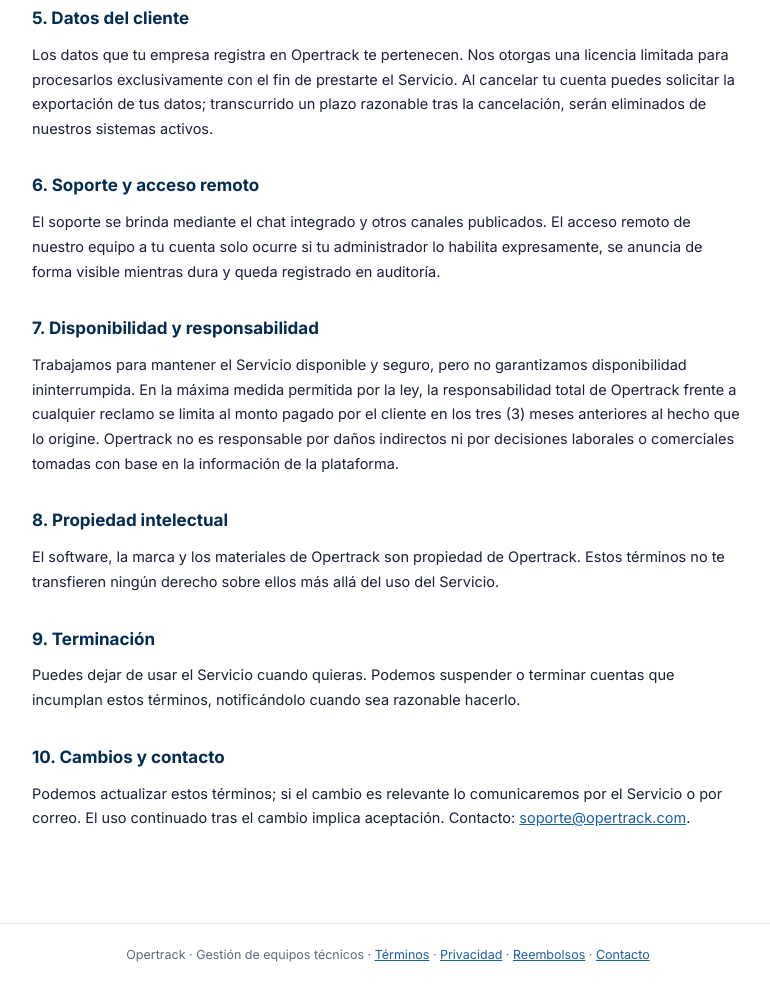
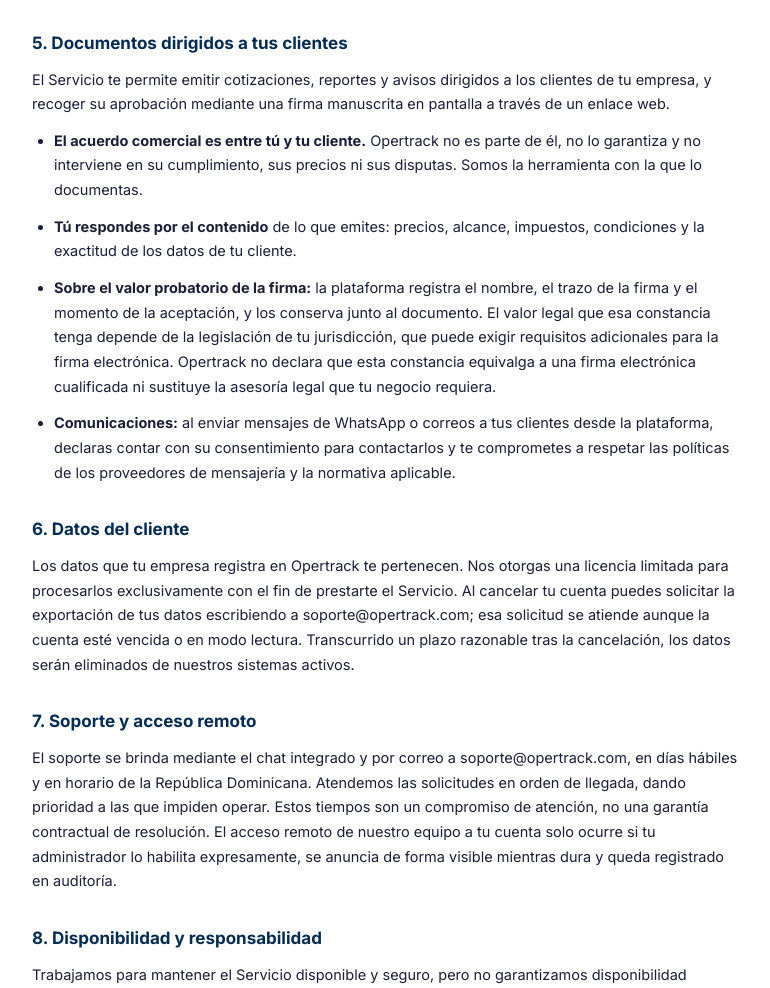
Before and after one commit to OperTrack/opertrack-landing, a website: page terminos.html in a window 1280 px wide. Shown: the part 936-1924 px from the top of the page, without its empty margins (252-1022 px from the left). Drawn offline with Linux system fonts and the light colour scheme.

Commit message:
Revise terms of service and customer data policies
Updated service terms and conditions, including changes to customer data handling, support information, and service descriptions.

```diff
--- a/terminos.html
+++ b/terminos.html
@@ -26,13 +26,13 @@
 <header><a href="/">Opertrack</a></header>
 <main>
 <h1>Términos de Servicio</h1>
-<p class="fecha">Última actualización: julio de 2026</p>
+<p class="fecha">Última actualización: septiembre de 2026</p>
 
 <h2>1. Aceptación</h2>
 <p>Al crear una cuenta o utilizar Opertrack (el "Servicio"), aceptas estos Términos de Servicio. Si actúas en nombre de una empresa, declaras tener autoridad para obligarla.</p>
 
 <h2>2. Descripción del servicio</h2>
-<p>Opertrack es una plataforma de gestión de equipos técnicos en campo: órdenes de servicio, asignaciones, registro de jornadas, notificaciones por WhatsApp, reportes y funciones relacionadas. El Servicio se ofrece "tal cual" y evoluciona continuamente; podemos agregar, modificar o retirar funciones notificándolo cuando el cambio sea sustancial.</p>
+<p>Opertrack es una plataforma de gestión de servicios técnicos en campo: cotizaciones, contratos de mantenimiento recurrente, órdenes de servicio, asignaciones, calendario de despacho, registro de jornadas, notificaciones por WhatsApp y correo, reportes y funciones relacionadas. El Servicio se ofrece "tal cual" y evoluciona continuamente; podemos agregar, modificar o retirar funciones notificándolo cuando el cambio sea sustancial.</p>
 
 <h2>3. Cuentas y responsabilidad</h2>
 <ul>
@@ -44,26 +44,37 @@
 <h2>4. Planes, prueba y pagos</h2>
 <p>El Servicio ofrece un período de prueba gratuito de 14 días y planes de suscripción de pago procesados a través de Stripe. Los precios vigentes se muestran antes de contratar. Las suscripciones se renuevan automáticamente y puedes cancelarlas en cualquier momento; la cancelación aplica al final del período ya pagado, conforme a nuestra <a href="/reembolsos">Política de Reembolso y Cancelación</a>. Los impuestos aplicables corren por cuenta del cliente según su jurisdicción.</p>
 
-<h2>5. Datos del cliente</h2>
-<p>Los datos que tu empresa registra en Opertrack te pertenecen. Nos otorgas una licencia limitada para procesarlos exclusivamente con el fin de prestarte el Servicio. Al cancelar tu cuenta puedes solicitar la exportación de tus datos; transcurrido un plazo razonable tras la cancelación, serán eliminados de nuestros sistemas activos.</p>
+<h2>5. Documentos dirigidos a tus clientes</h2>
+<p>El Servicio te permite emitir cotizaciones, reportes y avisos dirigidos a los clientes de tu empresa, y recoger su aprobación mediante una firma manuscrita en pantalla a través de un enlace web.</p>
+<ul>
+<li><strong>El acuerdo comercial es entre tú y tu cliente.</strong> Opertrack no es parte de él, no lo garantiza y no interviene en su cumplimiento, sus precios ni sus disputas. Somos la herramienta con la que lo documentas.</li>
+<li><strong>Tú respondes por el contenido</strong> de lo que emites: precios, alcance, impuestos, condiciones y la exactitud de los datos de tu cliente.</li>
+<li><strong>Sobre el valor probatorio de la firma:</strong> la plataforma registra el nombre, el trazo de la firma y el momento de la aceptación, y los conserva junto al documento. El valor legal que esa constancia tenga depende de la legislación de tu jurisdicción, que puede exigir requisitos adicionales para la firma electrónica. Opertrack no declara que esta constancia equivalga a una firma electrónica cualificada ni sustituye la asesoría legal que tu negocio requiera.</li>
+<li><strong>Comunicaciones:</strong> al enviar mensajes de WhatsApp o correos a tus clientes desde la plataforma, declaras contar con su consentimiento para contactarlos y te comprometes a respetar las políticas de los proveedores de mensajería y la normativa aplicable.</li>
+</ul>
 
-<h2>6. Soporte y acceso remoto</h2>
-<p>El soporte se brinda mediante el chat integrado y otros canales publicados. El acceso remoto de nuestro equipo a tu cuenta solo ocurre si tu administrador lo habilita expresamente, se anuncia de forma visible mientras dura y queda registrado en auditoría.</p>
+<h2>6. Datos del cliente</h2>
+<p>Los datos que tu empresa registra en Opertrack te pertenecen. Nos otorgas una licencia limitada para procesarlos exclusivamente con el fin de prestarte el Servicio. Al cancelar tu cuenta puedes solicitar la exportación de tus datos escribiendo a soporte@opertrack.com; esa solicitud se atiende aunque la cuenta esté vencida o en modo lectura. Transcurrido un plazo razonable tras la cancelación, los datos serán eliminados de nuestros sistemas activos.</p>
 
-<h2>7. Disponibilidad y responsabilidad</h2>
+<h2>7. Soporte y acceso remoto</h2>
+<p>El soporte se brinda mediante el chat integrado y por correo a soporte@opertrack.com, en días hábiles y en horario de la República Dominicana. Atendemos las solicitudes en orden de llegada, dando prioridad a las que impiden operar. Estos tiempos son un compromiso de atención, no una garantía contractual de resolución. El acceso remoto de nuestro equipo a tu cuenta solo ocurre si tu administrador lo habilita expresamente, se anuncia de forma visible mientras dura y queda registrado en auditoría.</p>
+
+<h2>8. Disponibilidad y responsabilidad</h2>
 <p>Trabajamos para mantener el Servicio disponible y seguro, pero no garantizamos disponibilidad ininterrumpida. En la máxima medida permitida por la ley, la responsabilidad total de Opertrack frente a cualquier reclamo se limita al monto pagado por el cliente en los tres (3) meses anteriores al hecho que lo origine. Opertrack no es responsable por daños indirectos ni por decisiones laborales o comerciales tomadas con base en la información de la plataforma.</p>
 
-<h2>8. Propiedad intelectual</h2>
+<h2>9. Propiedad intelectual</h2>
 <p>El software, la marca y los materiales de Opertrack son propiedad de Opertrack. Estos términos no te transfieren ningún derecho sobre ellos más allá del uso del Servicio.</p>
 
-<h2>9. Terminación</h2>
+<h2>10. Terminación</h2>
 <p>Puedes dejar de usar el Servicio cuando quieras. Podemos suspender o terminar cuentas que incumplan estos términos, notificándolo cuando sea razonable hacerlo.</p>
 
-<h2>10. Cambios y contacto</h2>
+<h2>11. Cambios y contacto</h2>
 <p>Podemos actualizar estos términos; si el cambio es relevante lo comunicaremos por el Servicio o por correo. El uso continuado tras el cambio implica aceptación. Contacto: <a href="mailto:soporte@opertrack.com">soporte@opertrack.com</a>.</p>
 
-<!-- TODO (al constituir la entidad legal): añadir sección "11. Entidad contratante y ley aplicable"
-     con el nombre legal de la empresa que factura y la jurisdicción que indique el abogado. -->
+<!-- PENDIENTE (al constituir la SRL): añadir sección "12. Entidad contratante y ley
+     aplicable" con el nombre legal de la empresa que factura, su RNC y la jurisdicción
+     que indique el abogado. Sin esa sección no queda claro CON QUIÉN contrata el cliente,
+     que es lo primero que mira un comprador corporativo antes de firmar. -->
 
 </main>
 <footer>Opertrack · Gestión de equipos técnicos ·
```
